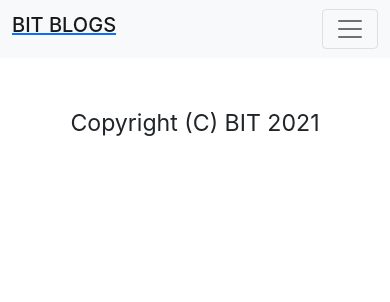
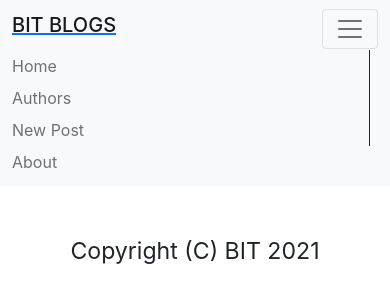
Before and after one commit to BorisPerkovic/bit-blogs, a React (Create React App) app: page /author/1 in a window 390 px wide. Shown: the top 302 px of the page. Built offline with nearby package versions, Linux system fonts and the light colour scheme.

Commit message:
hamburger kolapsuje

```diff
--- a/src/App/components/Header/Header.jsx
+++ b/src/App/components/Header/Header.jsx
@@ -1,9 +1,15 @@
-import React from "react";
+import React, { useState } from "react";
 import { Link } from "react-router-dom";
 
 //import classes from "./Header.module.css";
 
 const Header = () => {
+  const [isCollapsed, setIsColapsed] = useState(false);
+
+  const onClickCollapse = () => {
+    setIsColapsed(!isCollapsed);
+  };
+
   return (
     <nav className="navbar navbar-expand-lg navbar-light bg-light">
       <div className="container">
@@ -11,6 +17,7 @@ const Header = () => {
           <h1 className="navbar-brand">BIT BLOGS</h1>
         </Link>
         <button
+          onClick={onClickCollapse}
           className="navbar-toggler"
           type="button"
           data-bs-toggle="collapse"
@@ -21,7 +28,10 @@ const Header = () => {
         >
           <span className="navbar-toggler-icon"></span>
         </button>
-        <div className="collapse navbar-collapse" id="navbarNav">
+        <div
+          className={`navbar-collapse ${isCollapsed ? "collapse" : ""}`}
+          id="navbarNav"
+        >
           <ul className="navbar-nav ms-auto">
             <li className="nav-item">
               <Link
```
